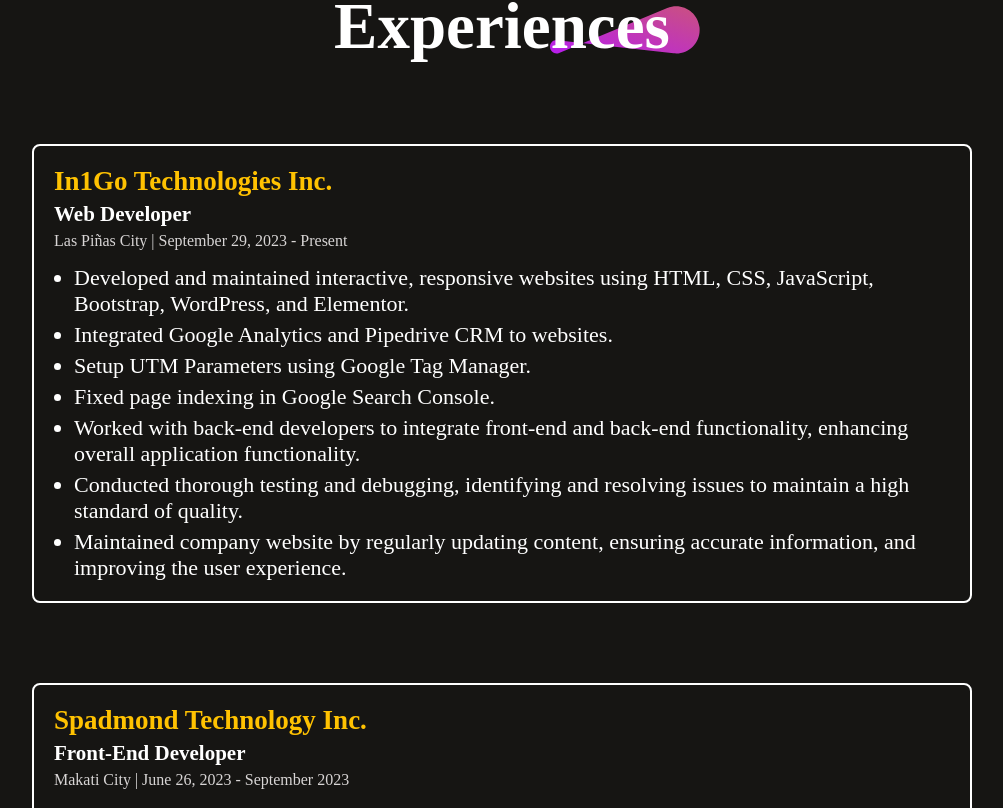
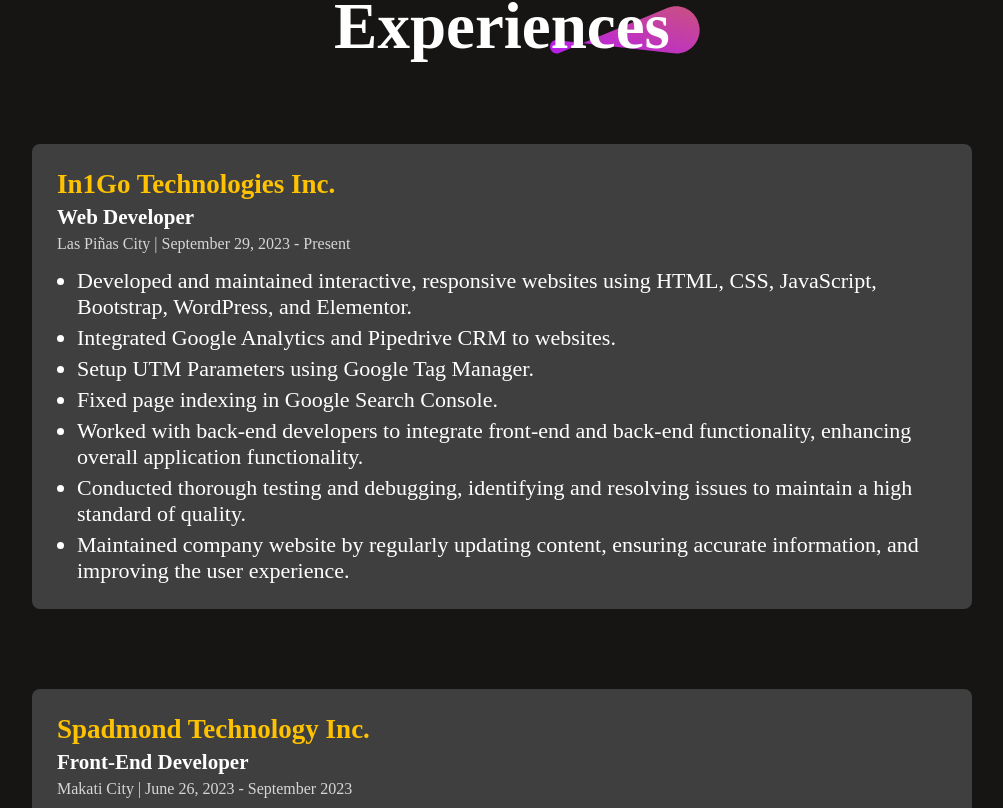
Before and after one commit to jonasmulingbayan/jonasisaiahmulingbayan, a React (Vite) app: page / in a window 1280 px wide. Shown: the part 3072-3880 px from the top of the page, without its empty margins (138-1141 px from the left). Built offline with nearby package versions, Linux system fonts and the light colour scheme; a web font is replaced by a local one.

Commit message:
Update Style in Experience Component

```diff
--- a/src/Components/Experience/Experience.css
+++ b/src/Components/Experience/Experience.css
@@ -38,17 +38,16 @@
 
 .experience-card {
     width: 700px;
-    padding: 20px;
+    padding: 25px;
     margin-bottom: 20px;
     border-radius: 8px;
-    border: 2px solid var(--white);
+    background: rgb(63, 63, 63);
     transition: 0.4s;
     cursor: pointer;
   }
 
   .experience-card:hover{
     border:2px solid var(--yellow);
-    background-image: linear-gradient(120deg, #313131, #000000);
     transform: scale(1.05);
     transition: 0.4s;
 }
```
